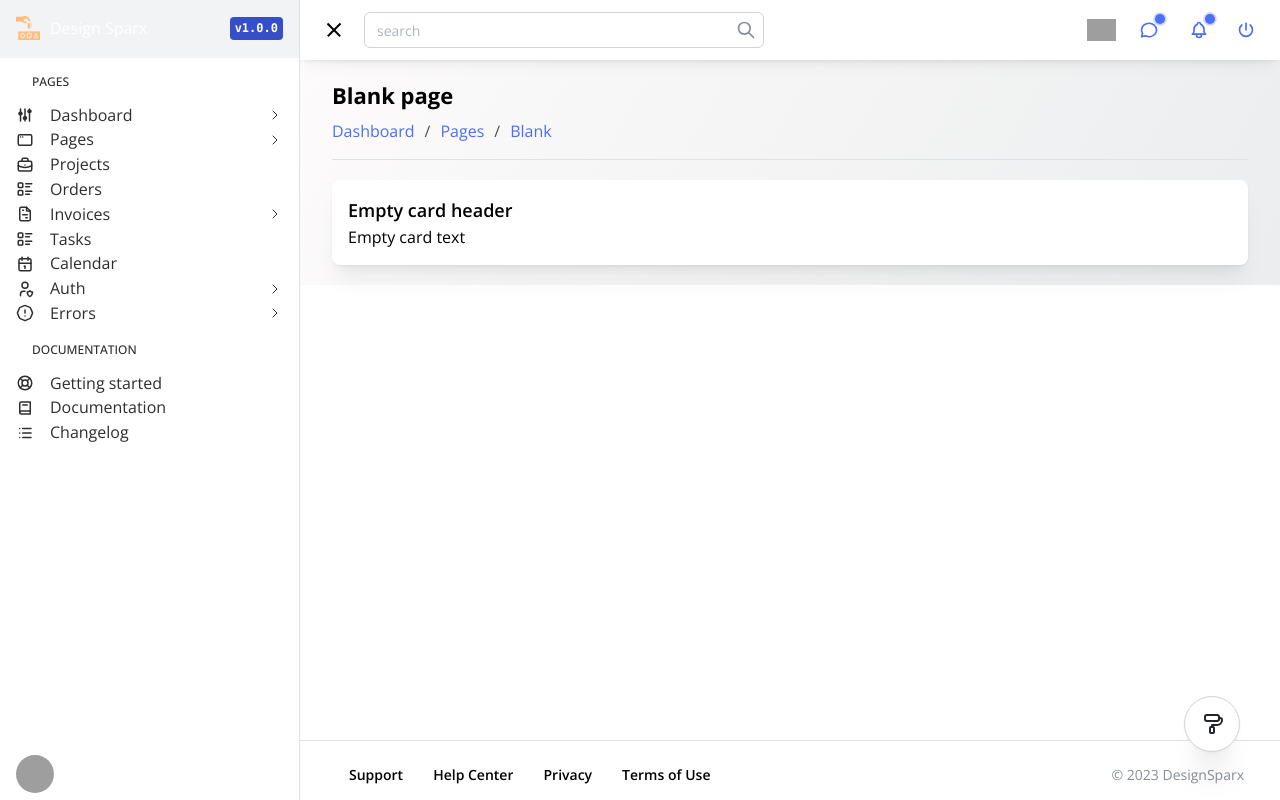
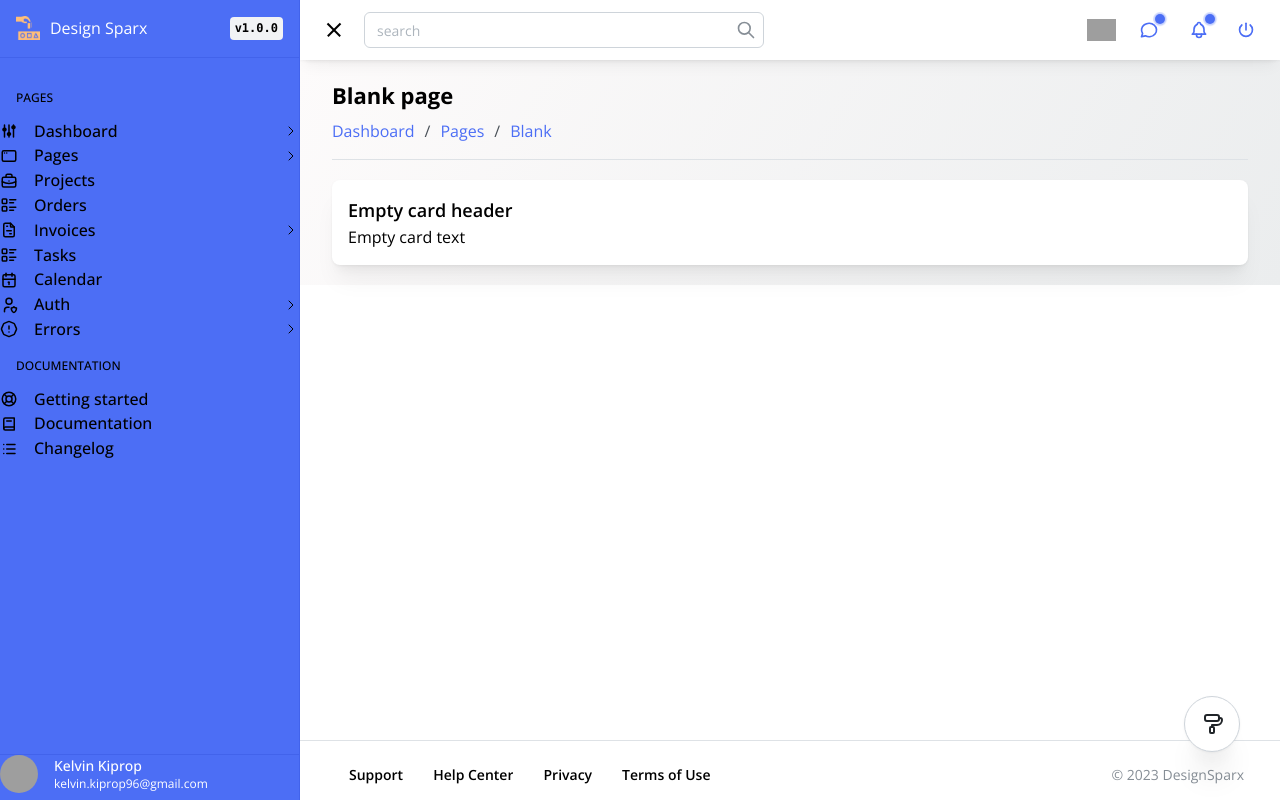
Before and after one commit to rk22sm/main_dashboard, a Next.js app: page /pages/blank in a window 1280 px wide. Built offline with nearby package versions, Linux system fonts and the light colour scheme; grey boxes are pictures that could not be loaded.

Commit message:
updated side nav background color

```diff
--- a/components/Navigation/Links/Links.module.css
+++ b/components/Navigation/Links/Links.module.css
@@ -1,28 +1,31 @@
 .control {
+    font-weight: 500;
     display: block;
     width: 100%;
-  padding: var(--mantine-spacing-sm) var(--mantine-spacing-md);
-  color: light-dark(var(--mantine-color-dark-7), var(--mantine-color-white));
-  font-size: var(--mantine-font-size-md);
+    padding: var(--mantine-spacing-xs) var(--mantine-spacing-md);
+    color: var(--mantine-color-white);
+    font-size: var(--mantine-font-size-sm);
 
     @mixin hover {
-    background-color: light-dark(var(--mantine-color-gray-1), var(--mantine-color-dark-5));
+        background-color: var(--mantine-primary-color-filled-hover)
     }
 }
 
 .link {
+    font-weight: 500;
     display: block;
+    text-decoration: none;
     padding: var(--mantine-spacing-xs) var(--mantine-spacing-md);
-  color: light-dark(var(--mantine-color-dark-7), var(--mantine-color-white));
-  font-size: var(--mantine-spacing-md);
-  text-decoration: none;
-  border-left: rem(1px) solid light-dark(var(--mantine-color-gray-3, var(--mantine-color-dark-4)));
+    margin-left: var(--mantine-spacing-xl);
+    font-size: var(--mantine-font-size-sm);
+    color: var(--mantine-color-white);
+    border-left: 1px solid light-dark(var(--mantine-color-gray-3), var(--mantine-color-dark-4));
 
     @mixin hover {
-    background-color: light-dark(var(--mantine-color-gray-1), var(--mantine-color-dark-5));
+        background-color: var(--mantine-primary-color-filled-hover)
     }
 }
 
 .chevron {
-  transition: all ease 200ms;
+    transition: transform 200ms ease;
 }
--- a/components/Navigation/Navigation.module.css
+++ b/components/Navigation/Navigation.module.css
@@ -1,24 +1,42 @@
+.navbar {
+    background-color: var(--mantine-primary-color-filled);
+    min-height: rem(100vh);
+    width: rem(300px);
+    padding: var(--mantine-spacing-md);
+    padding-bottom: 0;
+    display: flex;
+    flex-direction: column;
+    border-right: rem(1px) solid light-dark(var(--mantine-primary-color-filled-hover), var(--mantine-color-dark-4));
+}
+
 .header {
-  margin: 0;
-  color: var(--mantine-color-white);
-  border-bottom: rem(1px) solid transparent;
-  background-color: light-dark(var(--mantine-color-gray-1), var(--mantine-color-dark-5));
+    padding: var(--mantine-spacing-md);
+    padding-top: 0;
+    margin-left: calc(var(--mantine-spacing-md) * -1);
+    margin-right: calc(var(--mantine-spacing-md) * -1);
+    color: var(--mantine-color-white);
+    border-bottom: rem(1px) solid var(--mantine-primary-color-filled-hover);
 }
 
 .links {
-  margin: 0 var(--mantine-spacing-md);
-  color: light-dark(var(--mantine-color-dark-6), var(--mantine-color-gray-0));
+    flex: 1;
+    margin-left: calc(var(--mantine-spacing-md) * -1);
+    margin-right: calc(var(--mantine-spacing-md) * -1);
 }
 
 .linksInner {
-  padding: var(--mantine-spacing-md) 0;
+    padding-top: var(--mantine-spacing-xl);
+    padding-bottom: var(--mantine-spacing-xl);
 }
 
 .linkHeader {
-  color: light-dark(var(--mantine-color-dark-4), var(--mantine-color-gray-3));
+    color: var(--mantine-color-gray-3);
+    font-weight: 500;
 }
 
 .footer {
-  margin: 0 var(--mantine-spacing-md);
-  border-top: rem(1px) solid transparent;
+    margin-left: calc(var(--mantine-spacing-md) * -1);
+    margin-right: calc(var(--mantine-spacing-md) * -1);
+    border-top: rem(1px) solid var(--mantine-primary-color-filled-hover);
+    color: var(--mantine-color-white);
 }
--- a/components/Navigation/Navigation.tsx
+++ b/components/Navigation/Navigation.tsx
@@ -1,4 +1,4 @@
-import {ActionIcon, AppShell, Box, Code, Flex, Group, Text, useMantineTheme} from '@mantine/core';
+import {ActionIcon, Box, Code, Flex, Group, ScrollArea, Text, useMantineTheme} from '@mantine/core';
 import {
   IconAdjustmentsFilled,
   IconAlertOctagon,
@@ -121,42 +121,35 @@ const Navigation = ({onClose, ...others}: NavigationProps) => {
   )
 
   return (
-    <>
-      <AppShell.Section className={classes.header}>
-        <Flex justify="space-between" align="center" gap="sm" p="md">
+    <nav className={classes.navbar}>
+      <div className={classes.header}>
+        <Flex justify="space-between" align="center" gap="sm">
           <Group justify="space-between" style={{flex: tablet_match ? 'auto' : 1}}>
-            <Logo />
-            <Code
-              style={{
-                fontWeight: 700,
-                backgroundColor: theme.colors[theme.primaryColor][9],
-                color: theme.white
-              }}
-            >
+            <Logo c="white" fw={700}/>
+            <Code fw={700}>
               v1.0.0
             </Code>
           </Group>
           {tablet_match &&
-            <ActionIcon onClick={onClose} variant="transparent">
-              <IconX color="white"/>
-            </ActionIcon>
+              <ActionIcon onClick={onClose} variant="transparent">
+                  <IconX color="white"/>
+              </ActionIcon>
           }
         </Flex>
-      </AppShell.Section>
+      </div>
 
-      <AppShell.Section grow className={classes.links}>
+      <ScrollArea className={classes.links}>
         <div className={classes.linksInner}>{links}</div>
-      </AppShell.Section>
+      </ScrollArea>
 
-      <AppShell.Section className={classes.footer}>
+      <div className={classes.footer}>
         <UserProfileButton
           email={UserProfileData.email}
           image={UserProfileData.avatar}
           name={UserProfileData.name}
-          style={{color: theme.white}}
         />
-      </AppShell.Section>
-    </>
+      </div>
+    </nav>
   );
 };
 
```
Also changed, not shown: .changeset/four-cougars-battle.md (added), .changeset/seven-timers-flash.md (added). Lines whose indentation alone changed are shown as unchanged.
